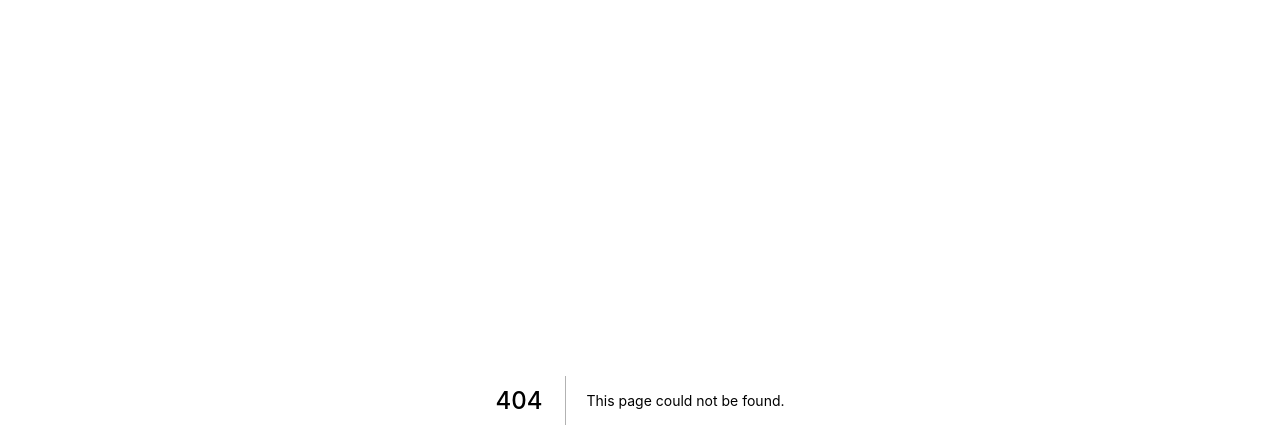
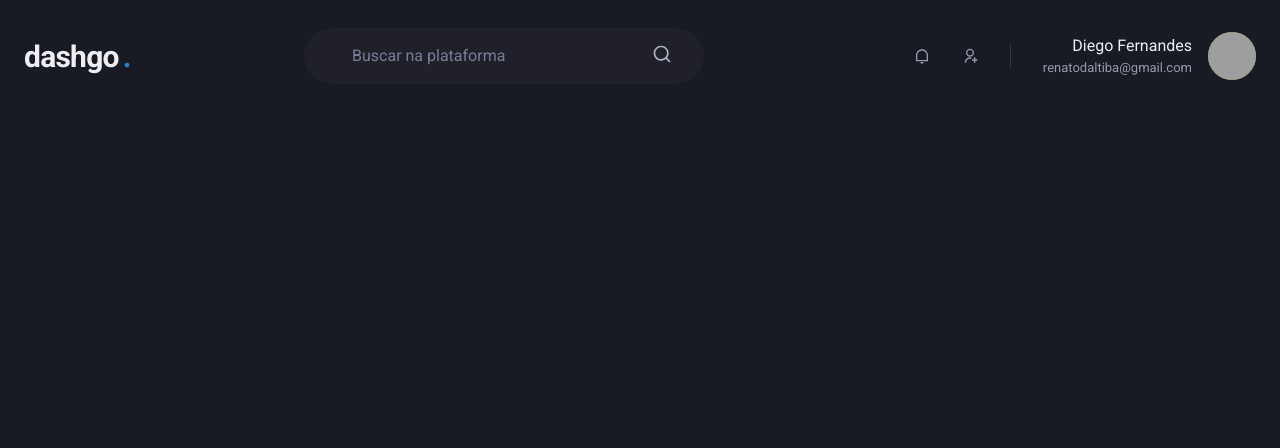
Before and after one commit to renatodaltiba/dashgo, a Next.js app: page /dashboard in a window 1280 px wide. Before the commit this address had no page. Shown: the top 448 px of the page. Built offline with nearby package versions, Linux system fonts and the light colour scheme; grey boxes are pictures that could not be loaded.

Commit message:
Adicionando Header a aplicação

```diff
--- a/package.json
+++ b/package.json
@@ -15,7 +15,8 @@
     "framer-motion": "^4.1.17",
     "next": "10.2.0",
     "react": "17.0.2",
-    "react-dom": "17.0.2"
+    "react-dom": "17.0.2",
+    "react-icons": "^4.2.0"
   },
   "devDependencies": {
     "@types/node": "^15.3.0",
--- /dev/null
+++ b/src/components/Header/index.tsx
@@ -0,0 +1,76 @@
+import { Flex, Text, Input, Icon, HStack, Box, Avatar } from '@chakra-ui/react'
+import React from 'react'
+import { RiNotificationLine, RiSearchLine, RiUserAddLine } from 'react-icons/ri'
+export function Header() {
+  return (
+    <Flex
+      as="header"
+      w="100%"
+      maxWidth={1480}
+      h="20"
+      mx="auto"
+      mt="4"
+      px="6"
+      align="center"
+    >
+      <Text fontSize="3xl" fontWeight="bold" letterSpacing="tight" w="64">
+        dashgo
+        <Text as="span" ml="1" color="blue.500">
+          .
+        </Text>
+      </Text>
+
+      <Flex
+        as="label"
+        flex="1"
+        py="4"
+        px="8"
+        ml="6"
+        maxWidth={400}
+        alignSelf="center"
+        color="gray.200"
+        bg="gray.800"
+        borderRadius="full"
+      >
+        <Input
+          color="gray.50"
+          variant="unstyled"
+          px="4"
+          pr={4}
+          placeholder="Buscar na plataforma"
+          _placeholder={{ color: 'gray.400' }}
+        />
+        <Icon as={RiSearchLine} fontSize="20" />
+      </Flex>
+
+      <Flex align="center" ml="auto">
+        <HStack
+          spacing="8"
+          mx="8"
+          pr="8"
+          py="1"
+          color="gray.300"
+          borderRightWidth={1}
+          borderColor="gray.700"
+        >
+          <Icon as={RiNotificationLine} />
+          <Icon as={RiUserAddLine} />
+        </HStack>
+
+        <Flex align="center">
+          <Box mr="4" textAlign="right">
+            <Text>Diego Fernandes</Text>
+            <Text color="gray.300" fontSize="small">
+              renatodaltiba@gmail.com
+            </Text>
+          </Box>
+          <Avatar
+            size="md"
+            name="Diego Fernandes"
+            src="https://github.com/renato.png"
+          />
+        </Flex>
+      </Flex>
+    </Flex>
+  )
+}
--- a/src/pages/_app.tsx
+++ b/src/pages/_app.tsx
@@ -1,10 +1,14 @@
 import { AppProps } from 'next/app'
 import { ChakraProvider } from '@chakra-ui/react'
 import { theme } from '../styles/theme'
+import Head from 'next/head'
 
 function MyApp({ Component, pageProps }: AppProps) {
   return (
     <ChakraProvider theme={theme}>
+      <Head>
+        <title>Dashgo</title>
+      </Head>
       <Component {...pageProps} />
     </ChakraProvider>
   )
--- /dev/null
+++ b/src/pages/dashboard/index.tsx
@@ -0,0 +1,5 @@
+import { Header } from '../../components/Header'
+
+export default function Dashboard() {
+  return <Header />
+}
--- a/src/pages/index.tsx
+++ b/src/pages/index.tsx
@@ -1,7 +1,7 @@
 import { Flex, Button, Stack, Text } from '@chakra-ui/react'
 import { Input } from '../components/Form/Input'
 
-export default function Home() {
+export default function SignIn() {
   return (
     <Flex w="100vw" h="100vh" align="center" justify="center">
       <Flex
```
Also changed, not shown: 1 other file (tests, documents, lock files or other folders).
